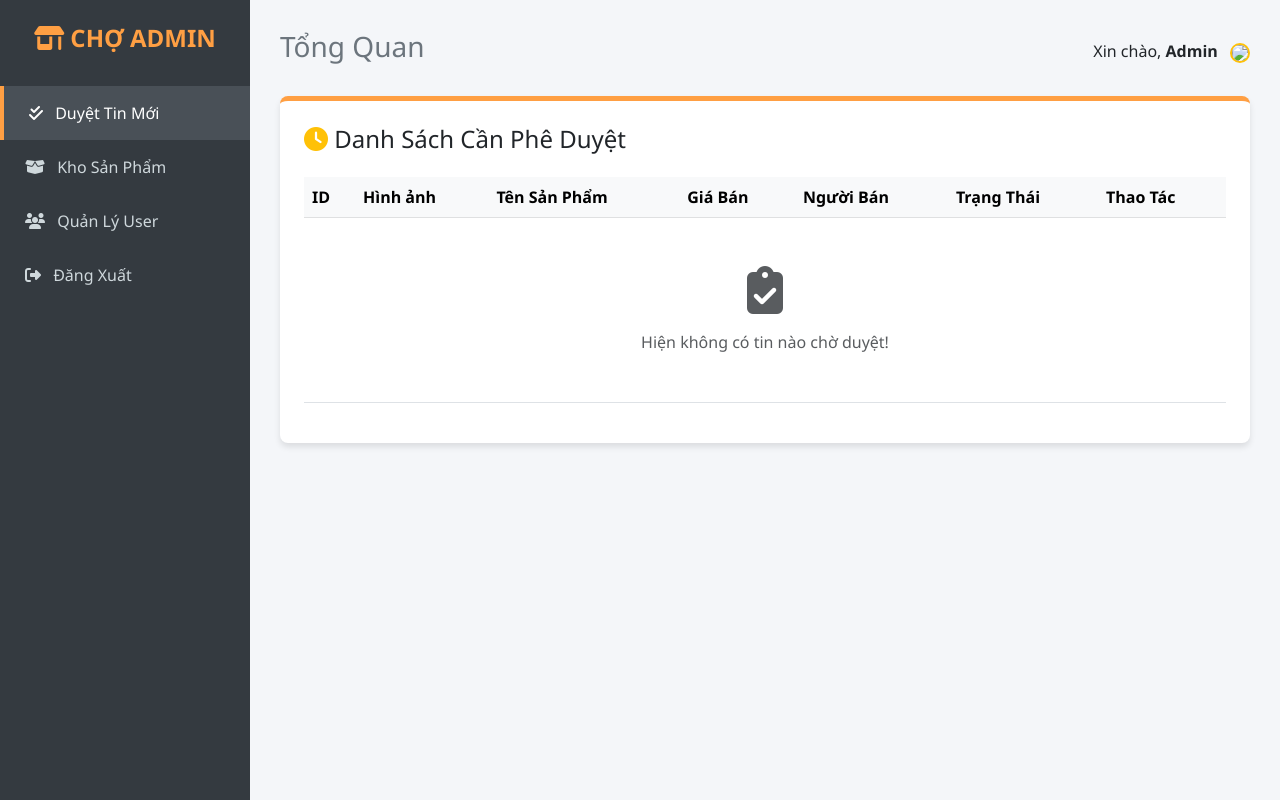
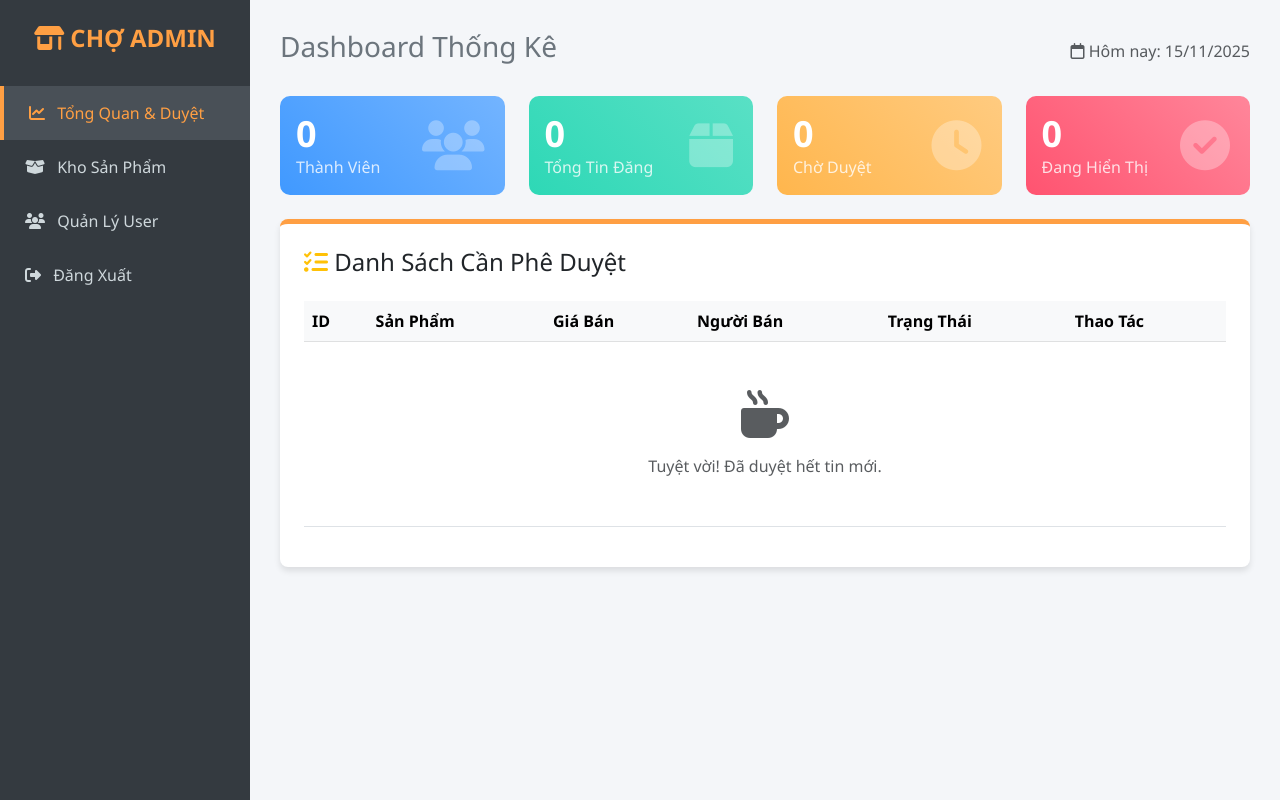
Before and after one commit to ThucTapChuyenNganh2025/DoAn_ThucTapChuyenNganh, a PHP site: page /admin_duyettin.php in a window 1280 px wide. Run offline with PHP 8.4, Linux system fonts and the light colour scheme; data that the repository does not hold is empty; some libraries are stand-ins or nearby versions.

Commit message:
PhamTuanKiet upfile

```diff
--- a/admin_duyettin.php
+++ b/admin_duyettin.php
@@ -3,77 +3,49 @@
 <head>
     <meta charset="UTF-8">
     <meta name="viewport" content="width=device-width, initial-scale=1.0">
-    <title>Admin Dashboard - Duyệt Tin</title>
+    <title>Admin Dashboard - Trang Chủ</title>
     <link href="https://cdn.jsdelivr.net/npm/bootstrap@5.3.0/dist/css/bootstrap.min.css" rel="stylesheet">
     <link rel="stylesheet" href="https://cdnjs.cloudflare.com/ajax/libs/font-awesome/6.4.0/css/all.min.css">
 
     <style>
-        body {
-            background-color: #f4f6f9; /* Màu nền xám nhạt sang trọng */
-            font-family: 'Segoe UI', Tahoma, Geneva, Verdana, sans-serif;
-        }
-        /* Sidebar (Menu bên trái) */
+        body { background-color: #f4f6f9; font-family: 'Segoe UI', sans-serif; }
+
+        /* Sidebar */
         .sidebar {
-            height: 100vh; /* Cao full màn hình */
-            width: 250px;
-            position: fixed;
-            top: 0;
-            left: 0;
-            background-color: #343a40; /* Màu đen xám chuyên nghiệp */
-            padding-top: 20px;
-            color: white;
+            height: 100vh; width: 250px; position: fixed; top: 0; left: 0;
+            background-color: #343a40; padding-top: 20px; color: white; z-index: 1000;
         }
         .sidebar a {
-            padding: 15px 25px;
-            text-decoration: none;
-            font-size: 16px;
-            color: #cfd8dc;
-            display: block;
-            transition: 0.3s;
+            padding: 15px 25px; text-decoration: none; font-size: 16px; color: #cfd8dc;
+            display: block; transition: 0.3s;
         }
-        .sidebar a:hover {
-            background-color: #495057;
-            color: #ff9f43; /* Hover ra màu cam */
-            border-left: 4px solid #ff9f43; /* Viền cam khi di chuột */
-        }
-        .sidebar a.active {
-            background-color: #495057;
-            color: white;
-            border-left: 4px solid #ff9f43; /* Viền cam cho mục đang chọn */
+        .sidebar a:hover, .sidebar a.active {
+            background-color: #495057; color: #ff9f43; border-left: 4px solid #ff9f43;
         }
         .sidebar .brand {
-            text-align: center;
-            font-size: 24px;
-            font-weight: bold;
-            margin-bottom: 30px;
-            color: #ff9f43; /* Màu cam thương hiệu */
+            text-align: center; font-size: 24px; font-weight: bold; margin-bottom: 30px; color: #ff9f43;
         }
+        .main-content { margin-left: 250px; padding: 30px; }
 
-        /* Main Content (Nội dung bên phải) */
-        .main-content {
-            margin-left: 250px; /* Chừa chỗ cho sidebar */
-            padding: 30px;
+        /* Card thống kê */
+        .stat-card {
+            border: none; border-radius: 10px; color: white; position: relative; overflow: hidden;
+            transition: transform 0.3s;
         }
+        .stat-card:hover { transform: translateY(-5px); }
+        .stat-card h3 { font-size: 36px; font-weight: bold; margin: 0; }
+        .stat-card p { font-size: 16px; opacity: 0.8; margin: 0; }
+        .stat-card .icon { position: absolute; right: 20px; top: 50%; transform: translateY(-50%); font-size: 50px; opacity: 0.3; }
 
-        /* Card (Hộp chứa nội dung) */
+        .bg-primary-gradient { background: linear-gradient(45deg, #4099ff, #73b4ff); }
+        .bg-success-gradient { background: linear-gradient(45deg, #2ed8b6, #59e0c5); }
+        .bg-warning-gradient { background: linear-gradient(45deg, #FFB64D, #ffcb80); }
+        .bg-danger-gradient { background: linear-gradient(45deg, #FF5370, #ff869a); }
+
+        /* Table Card */
         .card-custom {
-            background: white;
-            border: none;
-            border-radius: 8px;
-            box-shadow: 0 4px 6px rgba(0,0,0,0.1); /* Đổ bóng nhẹ */
-            border-top: 5px solid #ff9f43; /* ĐÂY LÀ VIỀN MÀU CAM BẠN YÊU CẦU */
-        }
-        .table thead {
-            background-color: #ff9f43;
-            color: white;
-        }
-        .btn-duyet {
-            background-color: #28a745;
-            color: white;
-        }
-        .btn-tuchoi {
-            background-color: #dc3545;
-            color: white;
+            background: white; border: none; border-radius: 8px;
+            box-shadow: 0 4px 6px rgba(0,0,0,0.1); border-top: 5px solid #ff9f43;
         }
     </style>
 </head>
@@ -81,31 +53,83 @@
 
 <div class="sidebar">
     <div class="brand"><i class="fa-solid fa-shop"></i> CHỢ ADMIN</div>
-    <a href="admin_duyettin.php" class="active"><i class="fa-solid fa-check-double me-2"></i> Duyệt Tin Mới</a>
+
+    <a href="admin_duyettin.php" class="active"><i class="fa-solid fa-chart-line me-2"></i> Tổng Quan & Duyệt</a>
     <a href="admin_sanpham.php"><i class="fa-solid fa-box-open me-2"></i> Kho Sản Phẩm</a>
-    <a href="#"><i class="fa-solid fa-users me-2"></i> Quản Lý User</a>
-    <a href="#"><i class="fa-solid fa-right-from-bracket me-2"></i> Đăng Xuất</a>
+    <a href="admin_users.php"><i class="fa-solid fa-users me-2"></i> Quản Lý User</a> <a href="#"><i class="fa-solid fa-right-from-bracket me-2"></i> Đăng Xuất</a>
 </div>
 
 <div class="main-content">
 
+    <?php
+        include 'connect.php';
+
+        // Nếu database trống, các hàm count có thể trả về null, nên dùng (int) để ép về 0
+        $q1 = $conn->query("SELECT COUNT(*) as total FROM users");
+        $count_users = $q1 ? $q1->fetch_assoc()['total'] : 0;
+
+        $q2 = $conn->query("SELECT COUNT(*) as total FROM products");
+        $count_products = $q2 ? $q2->fetch_assoc()['total'] : 0;
+
+        $q3 = $conn->query("SELECT COUNT(*) as total FROM products WHERE status='pending'");
+        $count_pending = $q3 ? $q3->fetch_assoc()['total'] : 0;
+
+        $q4 = $conn->query("SELECT COUNT(*) as total FROM products WHERE status='approved'");
+        $count_approved = $q4 ? $q4->fetch_assoc()['total'] : 0;
+    ?>
+
     <div class="d-flex justify-content-between align-items-center mb-4">
-        <h3 class="text-secondary">Tổng Quan</h3>
-        <div class="user-info">
-            <span class="me-2 text-dark">Xin chào, <b>Admin</b></span>
-            <img src="https://via.placeholder.com/40" class="rounded-circle border border-2 border-warning">
+        <h3 class="text-secondary">Dashboard Thống Kê</h3>
+        <span class="text-muted"><i class="fa-regular fa-calendar"></i> Hôm nay: <?php echo date("d/m/Y"); ?></span>
+    </div>
+
+    <div class="row mb-4">
+        <div class="col-md-3">
+            <div class="card stat-card bg-primary-gradient p-3">
+                <div class="d-flex flex-column">
+                    <h3><?php echo $count_users; ?></h3>
+                    <p>Thành Viên</p>
+                </div>
+                <i class="fa-solid fa-users icon"></i>
+            </div>
+        </div>
+        <div class="col-md-3">
+            <div class="card stat-card bg-success-gradient p-3">
+                <div class="d-flex flex-column">
+                    <h3><?php echo $count_products; ?></h3>
+                    <p>Tổng Tin Đăng</p>
+                </div>
+                <i class="fa-solid fa-box icon"></i>
+            </div>
+        </div>
+        <div class="col-md-3">
+            <div class="card stat-card bg-warning-gradient p-3">
+                <div class="d-flex flex-column">
+                    <h3><?php echo $count_pending; ?></h3>
+                    <p>Chờ Duyệt</p>
+                </div>
+                <i class="fa-solid fa-clock icon"></i>
+            </div>
+        </div>
+        <div class="col-md-3">
+            <div class="card stat-card bg-danger-gradient p-3">
+                <div class="d-flex flex-column">
+                    <h3><?php echo $count_approved; ?></h3>
+                    <p>Đang Hiển Thị</p>
+                </div>
+                <i class="fa-solid fa-check-circle icon"></i>
+            </div>
         </div>
     </div>
 
     <div class="card card-custom p-4">
-        <h4 class="mb-4 text-dark"><i class="fa-solid fa-clock text-warning"></i> Danh Sách Cần Phê Duyệt</h4>
+        <h4 class="mb-4 text-dark"><i class="fa-solid fa-list-check text-warning"></i> Danh Sách Cần Phê Duyệt</h4>
 
         <table class="table table-hover align-middle">
             <thead class="table-light">
                 <tr>
                     <th>ID</th>
-                    <th>Hình ảnh</th>
-                    <th>Tên Sản Phẩm</th>
+                    <th>Sản Phẩm</th>
                     <th>Giá Bán</th>
                     <th>Người Bán</th>
                     <th>Trạng Thái</th>
@@ -114,7 +138,6 @@
             </thead>
             <tbody>
                 <?php
-                include 'connect.php';
                 $sql = "SELECT products.*, users.name as seller_name
                         FROM products
                         JOIN users ON products.seller_id = users.id
@@ -122,26 +145,24 @@
 
                 $result = $conn->query($sql);
 
-                if ($result->num_rows > 0) {
+                if ($result && $result->num_rows > 0) {
                     while($row = $result->fetch_assoc()) {
                         echo "<tr>";
                         echo "<td>#" . $row["id"] . "</td>";
-                        // Ảnh giả minh họa
-                        echo "<td><img src='https://via.placeholder.com/60' class='rounded border'></td>";
                         echo "<td class='fw-bold'>" . $row["title"] . "</td>";
                         echo "<td class='text-danger fw-bold'>" . number_format($row["price"]) . " đ</td>";
                         echo "<td>" . $row["seller_name"] . "</td>";
-                        echo "<td><span class='badge bg-warning text-dark rounded-pill'>Wait Approval</span></td>";
+                        echo "<td><span class='badge bg-warning text-dark rounded-pill'>Pending</span></td>";
                         echo "<td>
-                                <a href='xuly_duyet.php?id=" . $row["id"] . "&action=approve' class='btn btn-sm btn-duyet shadow-sm'><i class='fa-solid fa-check'></i> Duyệt</a>
-                                <a href='xuly_duyet.php?id=" . $row["id"] . "&action=reject' class='btn btn-sm btn-tuchoi shadow-sm'><i class='fa-solid fa-xmark'></i> Xóa</a>
+                                <a href='xuly_duyet.php?id=" . $row["id"] . "&action=approve' class='btn btn-sm btn-success shadow-sm'><i class='fa-solid fa-check'></i></a>
+                                <a href='xuly_duyet.php?id=" . $row["id"] . "&action=reject' class='btn btn-sm btn-danger shadow-sm'><i class='fa-solid fa-trash'></i></a>
                               </td>";
                         echo "</tr>";
                     }
                 } else {
-                    echo "<tr><td colspan='7' class='text-center py-5 text-muted'>
-                            <i class='fa-solid fa-clipboard-check fa-3x mb-3'></i><br>
-                            Hiện không có tin nào chờ duyệt!
+                    echo "<tr><td colspan='6' class='text-center py-5 text-muted'>
+                            <i class='fa-solid fa-mug-hot fa-3x mb-3'></i><br>
+                            Tuyệt vời! Đã duyệt hết tin mới.
                           </td></tr>";
                 }
                 ?>
```
Also changed, not shown: admin_sanpham.php (+17 -14 lines), admin_sua_sanpham.php (added, +86 -0 lines), admin_them_sanpham.php (added, +94 -0 lines), admin_users.php (added, +127 -0 lines), xuly_xoa_sanpham.php (added, +21 -0 lines), xuly_xoa_user.php (added, +21 -0 lines).
